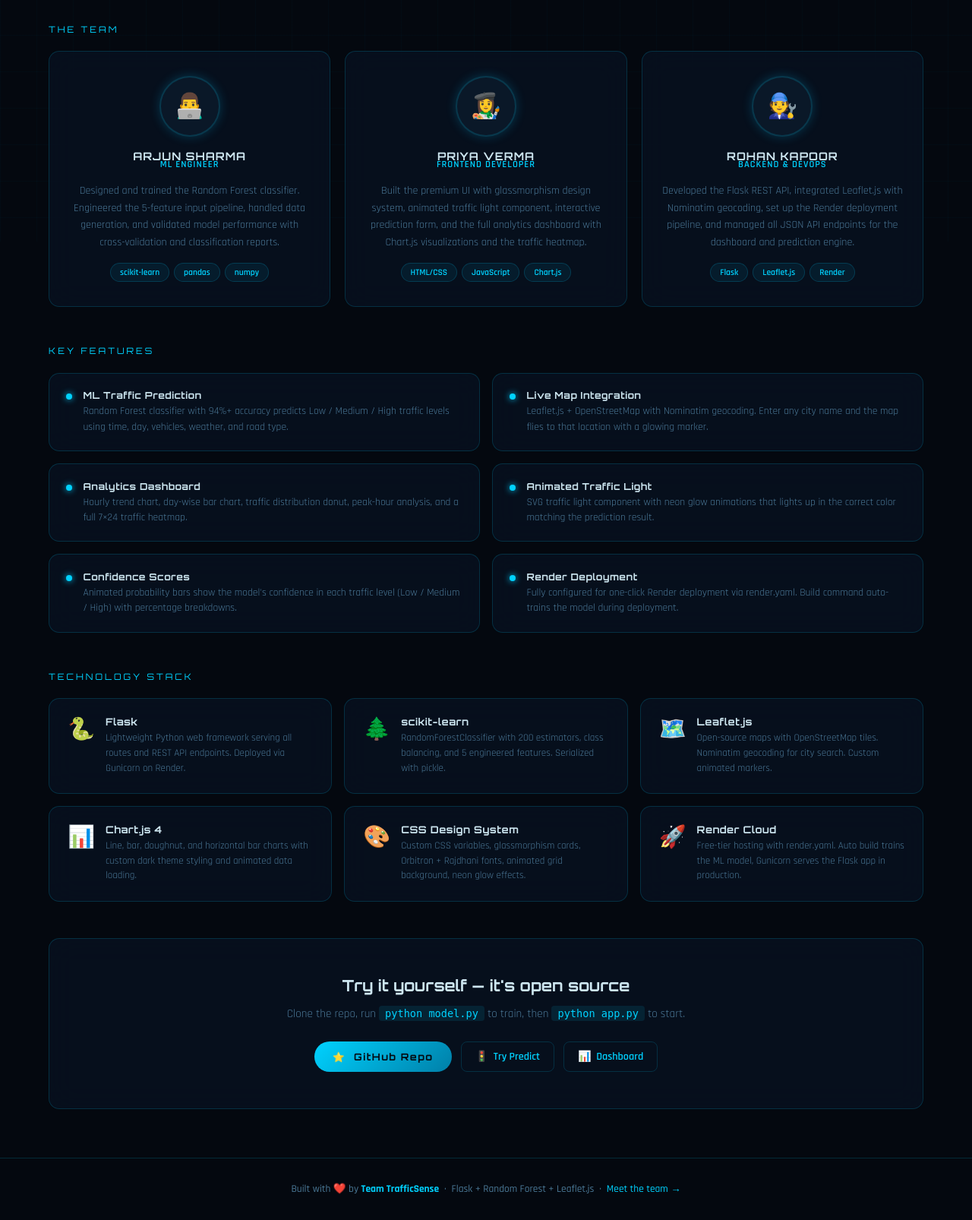
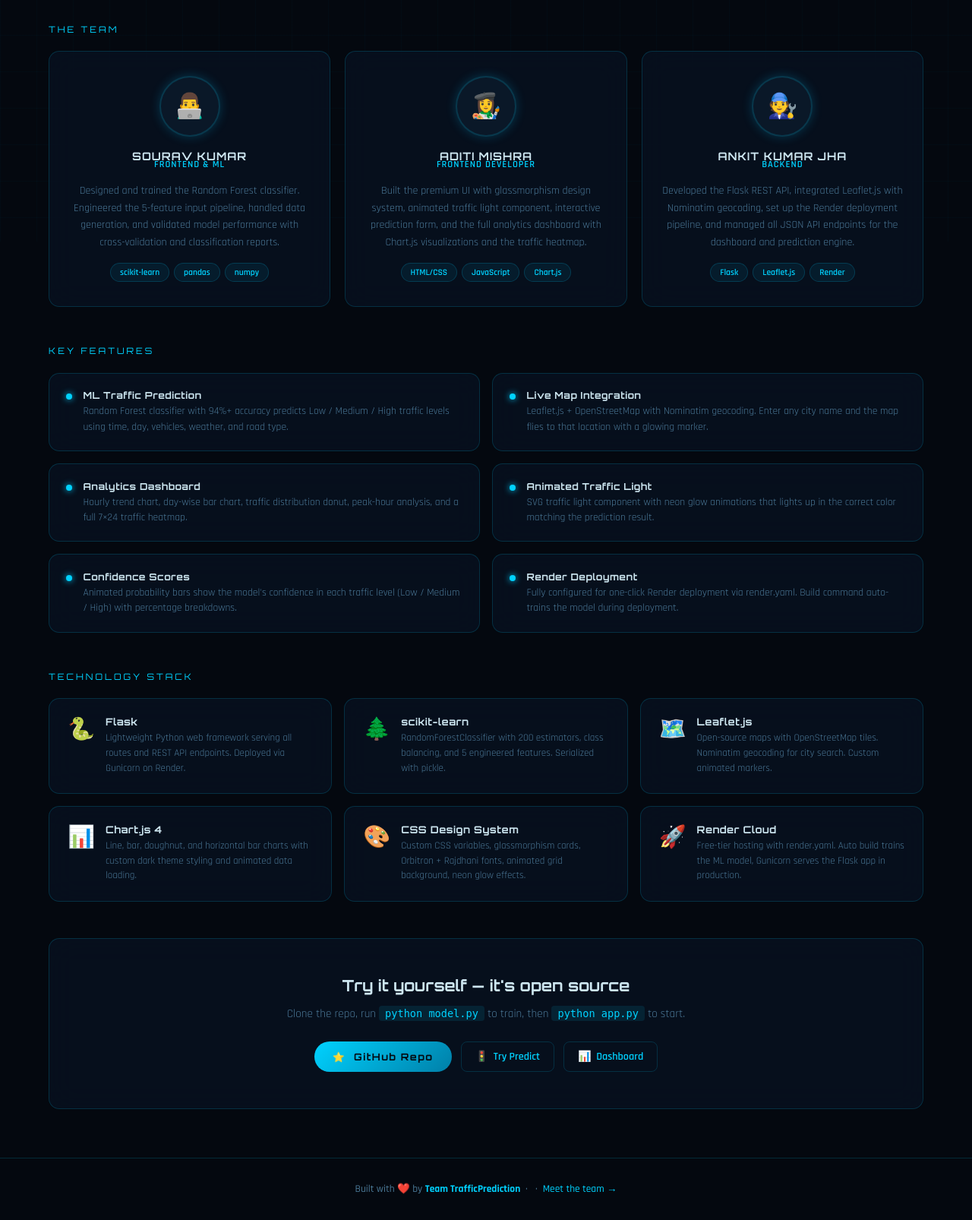
Before and after one commit to Sourav15kumar/smart-traffic-ai, a Flask app: page /about in a window 1280 px wide. Shown: the part 482-2088 px from the top of the page at 76% size. Run offline with Flask 3, Linux system fonts and the light colour scheme.

Commit message:
fix deployment issue and update requirements

```diff
--- a/templates/about.html
+++ b/templates/about.html
@@ -183,8 +183,8 @@
       <div class="card team-card">
         <div class="team-avatar">👨‍💻</div>
         <div>
-          <div class="team-name">ARJUN SHARMA</div>
-          <div class="team-role">ML Engineer</div>
+          <div class="team-name">SOURAV KUMAR</div>
+          <div class="team-role">FRONTEND & ML</div>
         </div>
         <p class="team-desc">
           Designed and trained the Random Forest classifier. Engineered the 5-feature
@@ -201,7 +201,7 @@
       <div class="card team-card">
         <div class="team-avatar">👩‍🎨</div>
         <div>
-          <div class="team-name">PRIYA VERMA</div>
+          <div class="team-name">ADITI MISHRA</div>
           <div class="team-role">Frontend Developer</div>
         </div>
         <p class="team-desc">
@@ -219,8 +219,8 @@
       <div class="card team-card">
         <div class="team-avatar">🧑‍🔧</div>
         <div>
-          <div class="team-name">ROHAN KAPOOR</div>
-          <div class="team-role">Backend & DevOps</div>
+          <div class="team-name">ANKIT KUMAR JHA</div>
+          <div class="team-role">BACKEND</div>
         </div>
         <p class="team-desc">
           Developed the Flask REST API, integrated Leaflet.js with Nominatim geocoding,
--- a/templates/base.html
+++ b/templates/base.html
@@ -37,8 +37,8 @@
 <!-- ── Footer ── -->
 <footer>
   <div class="page-wrap">
-    Built with ❤️ by <strong style="color:var(--cyan)">Team TrafficSense</strong>
-    &nbsp;·&nbsp; Flask + Random Forest + Leaflet.js
+    Built with ❤️ by <strong style="color:var(--cyan)">Team TrafficPrediction</strong>
+    &nbsp;·&nbsp;
     &nbsp;·&nbsp; <a href="/about">Meet the team →</a>
   </div>
 </footer>
```
